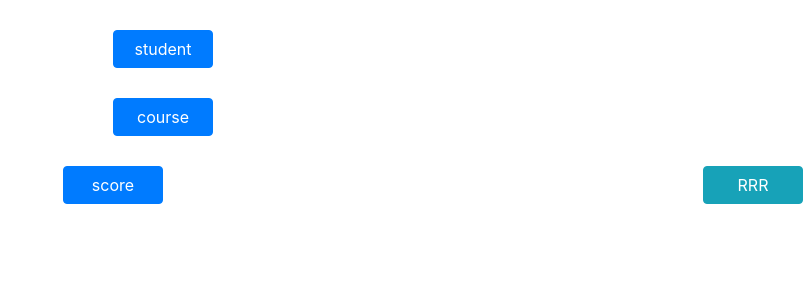
After one commit to kellyhu0109/108512, a Django app: template templates/table/index.html in a window 1280 px wide. The commit adds this page. Shown: the top 300 px of the page, without its empty margins (477-1280 px from the left). Run offline with Django 3.2, Linux system fonts and the light colour scheme; the template is opened without the code that fills it, so the values that code supplies are empty; parts of the project's set-up code (start-up, migrations or seed data) failed here and were passed over; some libraries are stand-ins or nearby versions.

Commit message:
make it better

```diff
--- a/bot/urls.py
+++ b/bot/urls.py
@@ -20,6 +20,6 @@ app_name = 'medicine_resort_bot'
 urlpatterns = [
     path('callback/', views.callback),
     path('current_datetime/', views.current_datetime),
-    path('r/', views.r),
+    path('r/', views.r, name='r'),
     path('index/', views.index),
 ]
--- a/templates/index.html
+++ b/templates/index.html
@@ -5,5 +5,6 @@
     <button type="submit" class="btn btn-primary">student</button><br>
     <button type="submit" class="btn btn-primary">course</button><br>
     <button type="submit" class="btn btn-primary">score</button>
+    <a href="{% url 'bot:r' %}" class="btn btn-info float-right">RRR</a>
 </div>
 {% endblock %}
--- /dev/null
+++ b/templates/table/index.html
@@ -0,0 +1,10 @@
+{% extends 'layout.html' %}
+{% load static %}
+{% block body %}
+    <div align="center" id="container">
+        <button type="submit" class="btn btn-primary">student</button><br>
+        <button type="submit" class="btn btn-primary">course</button><br>
+        <button type="submit" class="btn btn-primary">score</button>
+        <a href="{% url 'bot:r' %}" class="btn btn-info float-right">RRR</a>
+    </div>
+{% endblock %}
```
